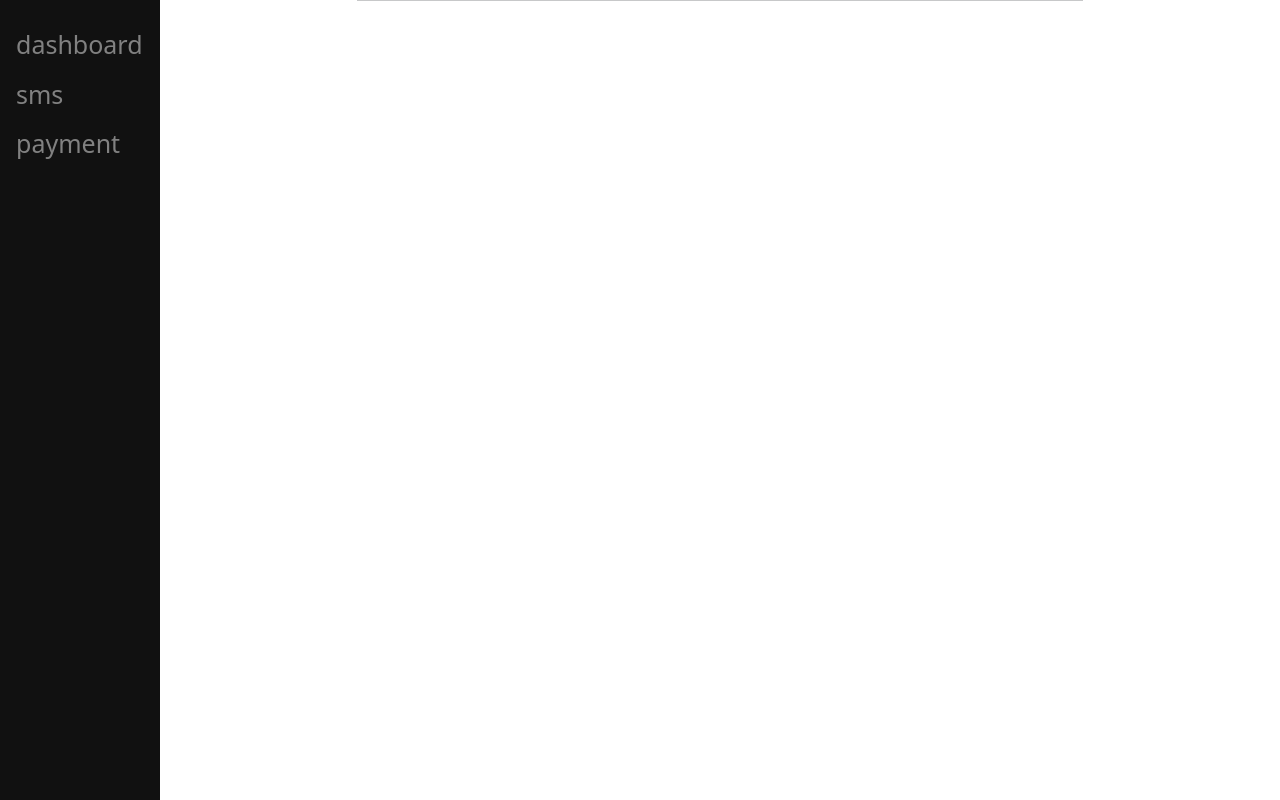
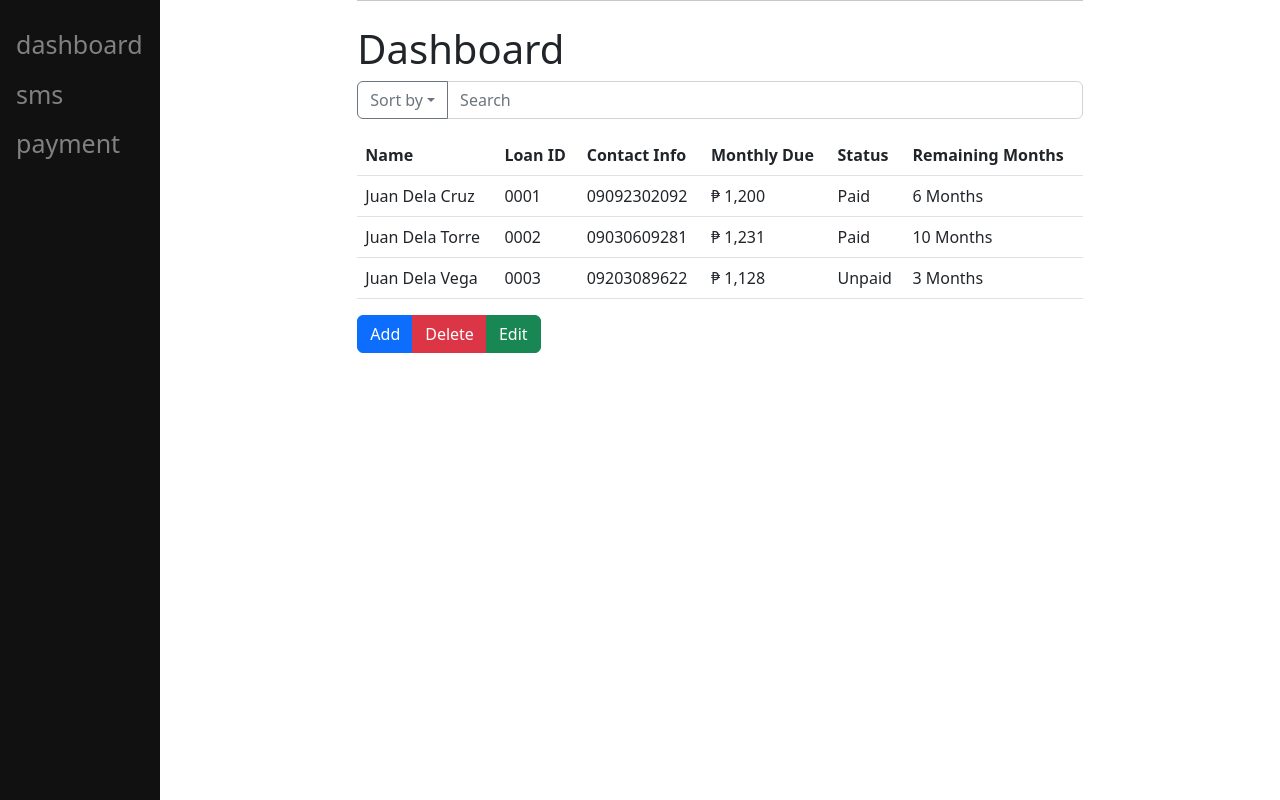
Before and after one commit to leifgio/cicledo, a Django app: page /dashboard/ in a window 1280 px wide. Run offline with Django 4.2, Linux system fonts and the light colour scheme.

Commit message:
done login

```diff
--- a/bank/urls.py
+++ b/bank/urls.py
@@ -3,7 +3,7 @@ from django.urls import path
 from . import views
 
 urlpatterns = [
-    path('', views.loginEmployee, name='loginEmployee'),
+    path('', views.login, name='login'),
     path('dashboard/', views.dashboard, name='dashboard'),
     path('sms/', views.index, name='sms'),
     path('payment/', views.payment , name='payment'),
--- a/bank/views.py
+++ b/bank/views.py
@@ -16,5 +16,5 @@ def changePassword(request):
 def loginDebtor(request):
     return render(request, "login-debtor.html")
 
-def loginEmployee(request):
-    return render(request, "login-employee.html")
+def login(request):
+    return render(request, "login.html")
--- a/templates/base.html
+++ b/templates/base.html
@@ -44,7 +44,7 @@
 <!-- CSS only -->
 <link href="https://cdn.jsdelivr.net/npm/bootstrap@5.2.0-beta1/dist/css/bootstrap.min.css" rel="stylesheet" integrity="sha384-0evHe/X+R7YkIZDRvuzKMRqM+OrBnVFBL6DOitfPri4tjfHxaWutUpFmBp4vmVor" crossorigin="anonymous">
 
-	<title>{% block title %}Tim's Site{% endblock %}</title>
+	<title>{% block title %}CICLEDO Site{% endblock %}</title>
 </head>
 
 <body>
--- a/templates/dashboard.html
+++ b/templates/dashboard.html
@@ -1,8 +1,69 @@
 {% extends 'base.html' %}
 {% load static %}
 
-{% block mymessage %}
+{% block title %} Dashboard {% endblock %}
 
+{% block content %}
 
+<h1>Dashboard</h1>
+
+<!-- Search Bar  -->
+<div class="input-group mb-3">
+  <button class="btn btn-outline-secondary dropdown-toggle" type="button" data-bs-toggle="dropdown" aria-expanded="false">Sort by</button>
+  <ul class="dropdown-menu">
+    <li><a class="dropdown-item" href="#">Alphabetical</a></li>
+    <li><a class="dropdown-item" href="#">Ascending Loan</a></li>
+    <li><a class="dropdown-item" href="#">Date</a></li>
+    <li><a class="dropdown-item" href="#">Payment Status</a></li>
+  </ul>
+ <input type="text" class="form-control" placeholder="Search" aria-label="Search" aria-describedby="basic-addon1">
+</div>
+
+<!-- Table -->
+ <table class="table">
+  <thead>
+    <tr>
+      <th scope="col">Name</th>
+      <th scope="col">Loan ID</th>
+      <th scope="col">Contact Info</th>
+      <th scope="col">Monthly Due</th>
+      <th scope="col">Status</th>
+      <th scope="col">Remaining Months</th>
+    </tr>
+  </thead>
+  <tbody>
+    <tr>
+      <td>Juan Dela Cruz</tj>
+      <td>0001</td>
+      <td>09092302092</td>
+      <td>₱ 1,200</td>
+      <td>Paid</td>
+      <td>6 Months</td>
+    </tr>
+    <tr>
+      <td>Juan Dela Torre</td>
+      <td>0002</td>
+      <td>09030609281</td>
+      <td>₱ 1,231</td>
+      <td>Paid</td>
+      <td>10 Months</td>
+    </tr>
+    <tr>
+      <td>Juan Dela Vega</tj>
+      <td>0003</td>
+      <td>09203089622</td>
+      <td>₱ 1,128</td>
+      <td>Unpaid</td>
+      <td>3 Months</td>
+    </tr>
+  </tbody>
+</table>
+
+<!-- CRUD -->
+<div class="btn-group" role="group">
+  <button type="button" class="btn btn-primary">Add</button>
+  <button type="button" class="btn btn-danger">Delete</button>
+  <button type="button" class="btn btn-success">Edit</button>
+</div>
 
 {% endblock %}
```
Also changed, not shown: templates/base1.html (deleted, +0 -55 lines), templates/login-employee.html (deleted, +0 -67 lines), templates/login.html (added, +49 -0 lines), templates/logindebtors.html (deleted, +0 -70 lines), templates/payment.html (+6 -7 lines), assets/images/logo.png (added).
